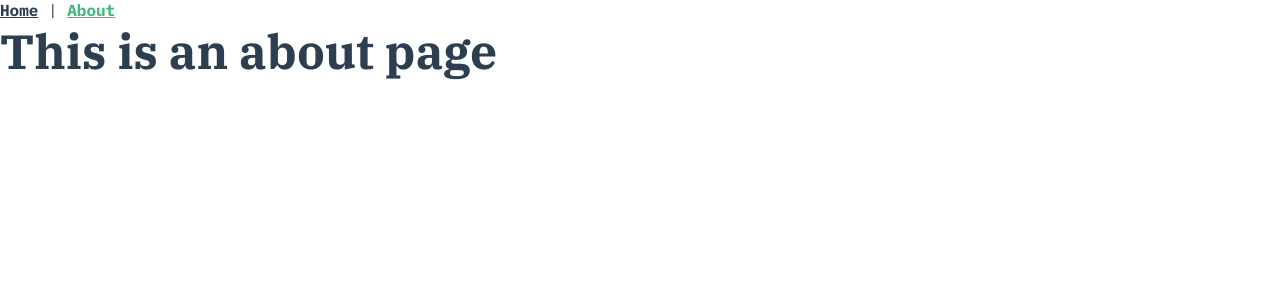
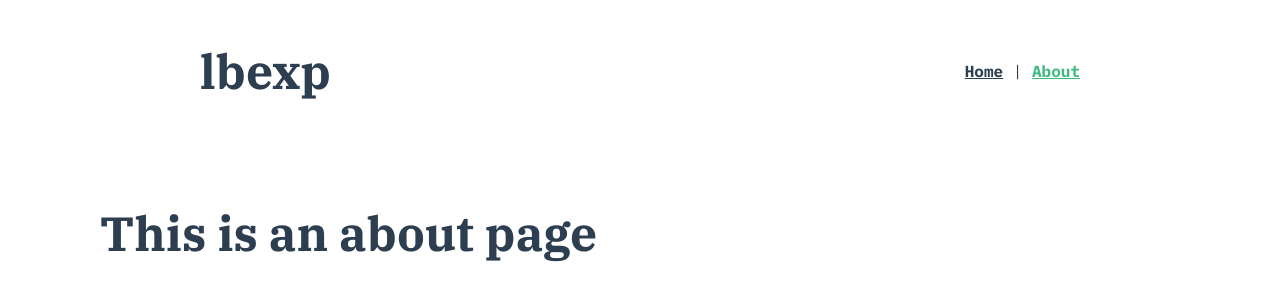
Before and after one commit to lbexp/lbexp.com, a Vue app: page /about in a window 1280 px wide. Shown: the top 300 px of the page. Built offline with nearby package versions, Linux system fonts and the light colour scheme.

Commit message:
fix: element structure

```diff
--- a/src/App.vue
+++ b/src/App.vue
@@ -1,15 +1,30 @@
 <template>
-  <Navbar />
-  <router-view/>
+  <div class="app">
+    <Header />
+    <main class="main">
+      <router-view/>
+    </main>
+  </div>
 </template>
 
 <script lang="ts">
 import { defineComponent } from 'vue';
-import Navbar from '@/components/layouts/Navbar.vue';
+import Header from '@/components/layouts/Header.vue';
 
 export default defineComponent({
   components: {
-    Navbar,
+    Header,
+    // Navbar,
   },
 });
 </script>
+
+<style scoped lang="scss">
+.app {
+  padding: 0px 100px
+}
+
+.main {
+  padding: 80px 0px;
+}
+</style>
```
